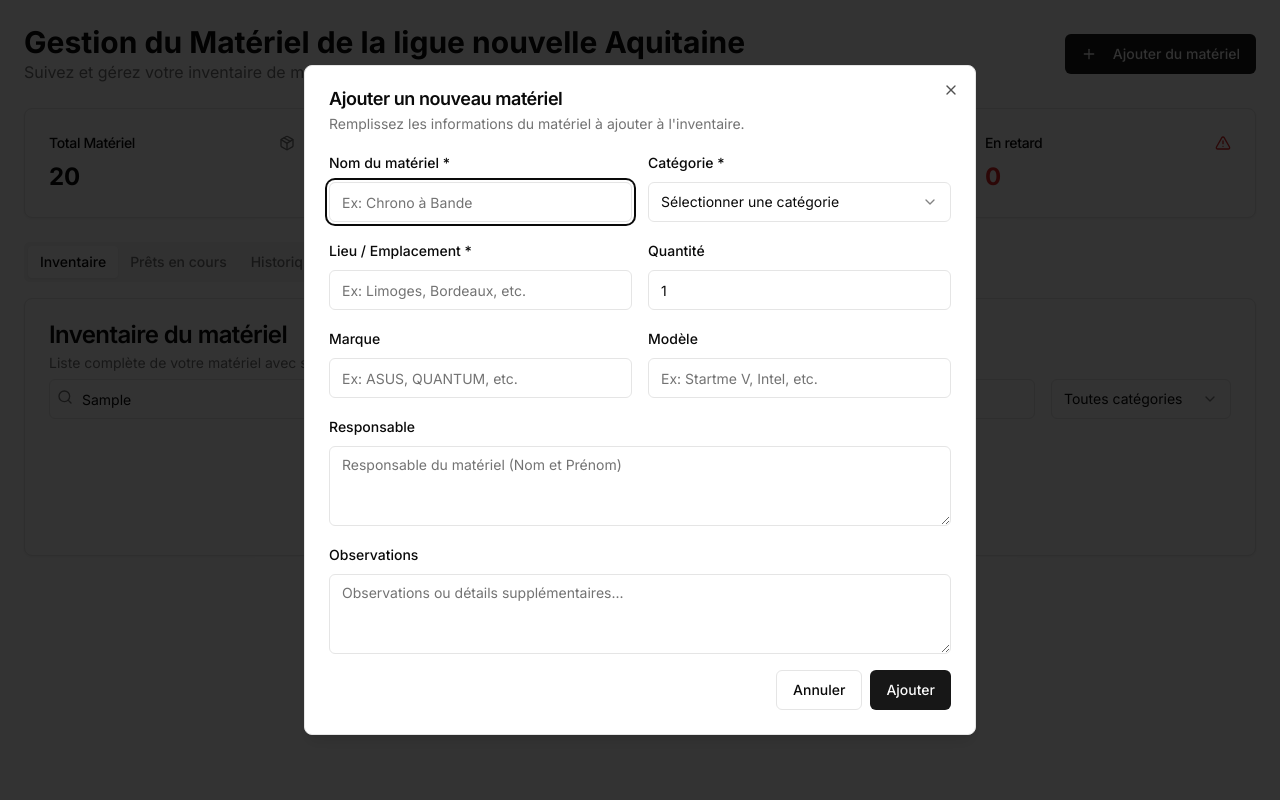
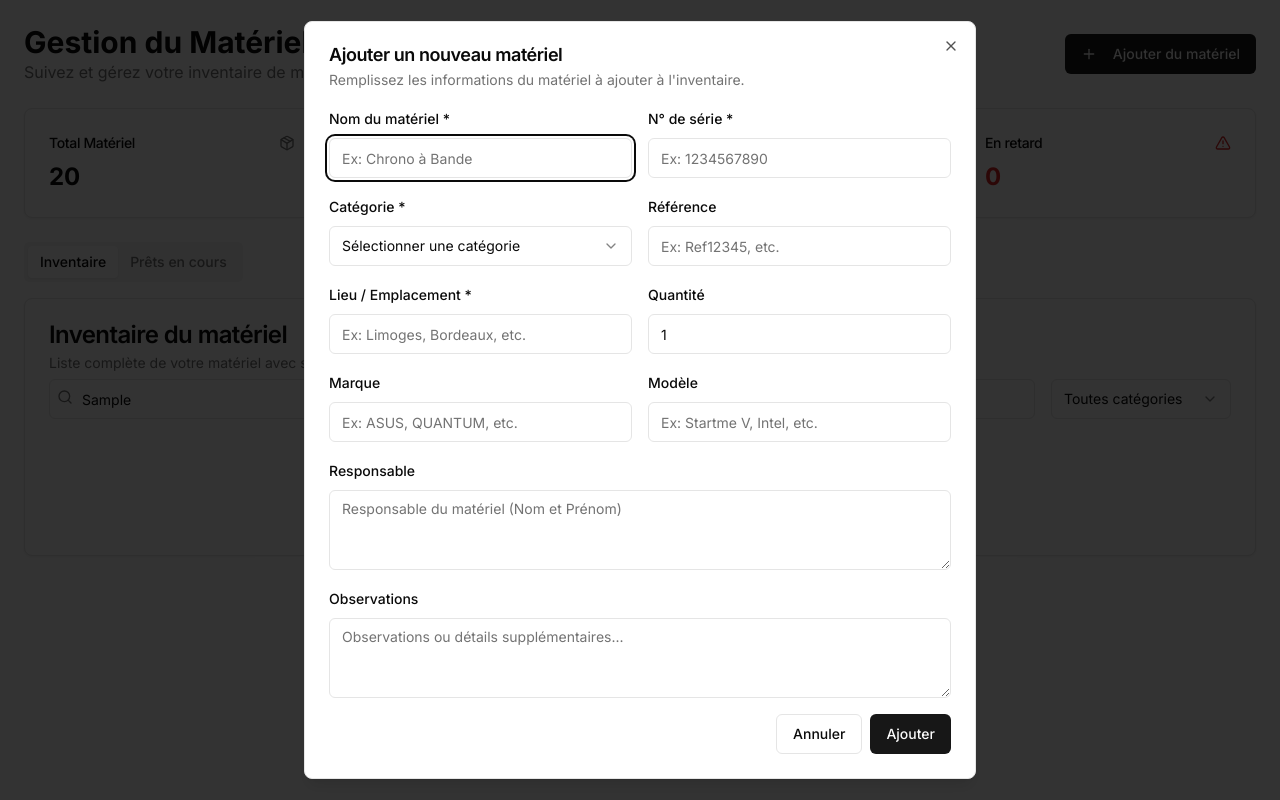
Before and after one commit to oiercesat/ffn-material-management, a Next.js app: page / in a window 1280 px wide. Both pictures are taken after typing "Sample" into the empty fields and a click on the button "Ajouter du matériel". Built offline with nearby package versions, Linux system fonts and the light colour scheme.

Commit message:
Add ref and serial number

```diff
--- a/app/page.tsx
+++ b/app/page.tsx
@@ -1,6 +1,6 @@
 "use client"
 
-import {useEffect, useMemo, useState} from "react"
+import { useMemo, useState} from "react"
 import {Card, CardContent, CardDescription, CardHeader, CardTitle} from "@/components/ui/card"
 import {Tabs, TabsContent, TabsList, TabsTrigger} from "@/components/ui/tabs"
 import {Button} from "@/components/ui/button"
@@ -99,7 +99,6 @@ function MaterialManagementContent() {
                 <TabsList>
                     <TabsTrigger value="materials">Inventaire</TabsTrigger>
                     <TabsTrigger value="loans">Prêts en cours</TabsTrigger>
-                    <TabsTrigger value="history">Historique</TabsTrigger>
                 </TabsList>
 
                 <TabsContent value="materials" className="space-y-4">
@@ -163,20 +162,6 @@ function MaterialManagementContent() {
                         </CardContent>
                     </Card>
                 </TabsContent>
-
-                <TabsContent value="history" className="space-y-4">
-                    <Card>
-                        <CardHeader>
-                            <CardTitle>Historique des prêts</CardTitle>
-                            <CardDescription>Historique complet des prêts et retours</CardDescription>
-                        </CardHeader>
-                        <CardContent>
-                            <p className="text-muted-foreground text-center py-8">
-                                Fonctionnalité à implémenter
-                            </p>
-                        </CardContent>
-                    </Card>
-                </TabsContent>
             </Tabs>
 
             {/* Add Material Dialog */}
--- a/components/materials/EditMaterialDialog.tsx
+++ b/components/materials/EditMaterialDialog.tsx
@@ -64,6 +64,15 @@ export function EditMaterialDialog({ open, onOpenChange, material, updateMateria
                 onChange={(e) => updateFormField("name", e.target.value)}
             />
           </div>
+          <div className="space-y-2">
+            <Label htmlFor="name">N° de série *</Label>
+            <Input
+                id="serialNumber"
+                value={formData.serialNumber}
+                onChange={(e) => updateFormField("serialNumber", e.target.value)}
+                placeholder="Ex: 1234567890"
+            />
+          </div>
 
           <div className="space-y-2">
             <Label htmlFor="category">Catégorie *</Label>
@@ -79,6 +88,15 @@ export function EditMaterialDialog({ open, onOpenChange, material, updateMateria
                 ))}
               </SelectContent>
             </Select>
+          </div>
+          <div className="space-y-2">
+            <Label htmlFor="name">Référence</Label>
+            <Input
+                id="subcategory"
+                value={formData.reference}
+                onChange={(e) => updateFormField("reference", e.target.value)}
+                placeholder="Ex: Ref12345, etc."
+            />
           </div>
 
           <div className="space-y-2">
@@ -154,7 +172,7 @@ export function EditMaterialDialog({ open, onOpenChange, material, updateMateria
         </div>
 
         <DialogFooter>
-          <Button variant="outline" onClick={() => onOpenChange(false)}>
+        <Button variant="outline" onClick={() => onOpenChange(false)}>
             Annuler
           </Button>
           <Button onClick={handleSubmit}>Modifier</Button>
--- a/components/materials/add-material-dialog.tsx
+++ b/components/materials/add-material-dialog.tsx
@@ -26,7 +26,9 @@ interface AddMaterialDialogProps {
 export function AddMaterialDialog({ open, onOpenChange, onAddMaterial }: AddMaterialDialogProps) {
   const [formData, setFormData] = useState<Omit<Material, "id">>({
     name: "",
+    serialNumber: "",
     category: "",
+    reference: "",
     location: "",
     status: "disponible",
     condition: "bon",
@@ -39,7 +41,9 @@ export function AddMaterialDialog({ open, onOpenChange, onAddMaterial }: AddMate
       onAddMaterial(formData)
       setFormData({
         name: "",
+        serialNumber: "",
         category: "",
+        reference: "",
         location: "",
         status: "disponible",
         condition: "bon",
@@ -71,7 +75,15 @@ export function AddMaterialDialog({ open, onOpenChange, onAddMaterial }: AddMate
                 placeholder="Ex: Chrono à Bande"
             />
           </div>
-
+          <div className="space-y-2">
+            <Label htmlFor="name">N° de série *</Label>
+            <Input
+                id="serialNumber"
+                value={formData.serialNumber}
+                onChange={(e) => updateFormData("serialNumber", e.target.value)}
+                placeholder="Ex: 1234567890"
+            />
+          </div>
           <div className="space-y-2">
             <Label htmlFor="category">Catégorie *</Label>
             <Select value={formData.category} onValueChange={(value) => updateFormData("category", value)}>
@@ -86,6 +98,15 @@ export function AddMaterialDialog({ open, onOpenChange, onAddMaterial }: AddMate
                 ))}
               </SelectContent>
             </Select>
+          </div>
+          <div className="space-y-2">
+            <Label htmlFor="name">Référence</Label>
+            <Input
+                id="subcategory"
+                value={formData.reference}
+                onChange={(e) => updateFormData("reference", e.target.value)}
+                placeholder="Ex: Ref12345, etc."
+            />
           </div>
 
           <div className="space-y-2">
```
